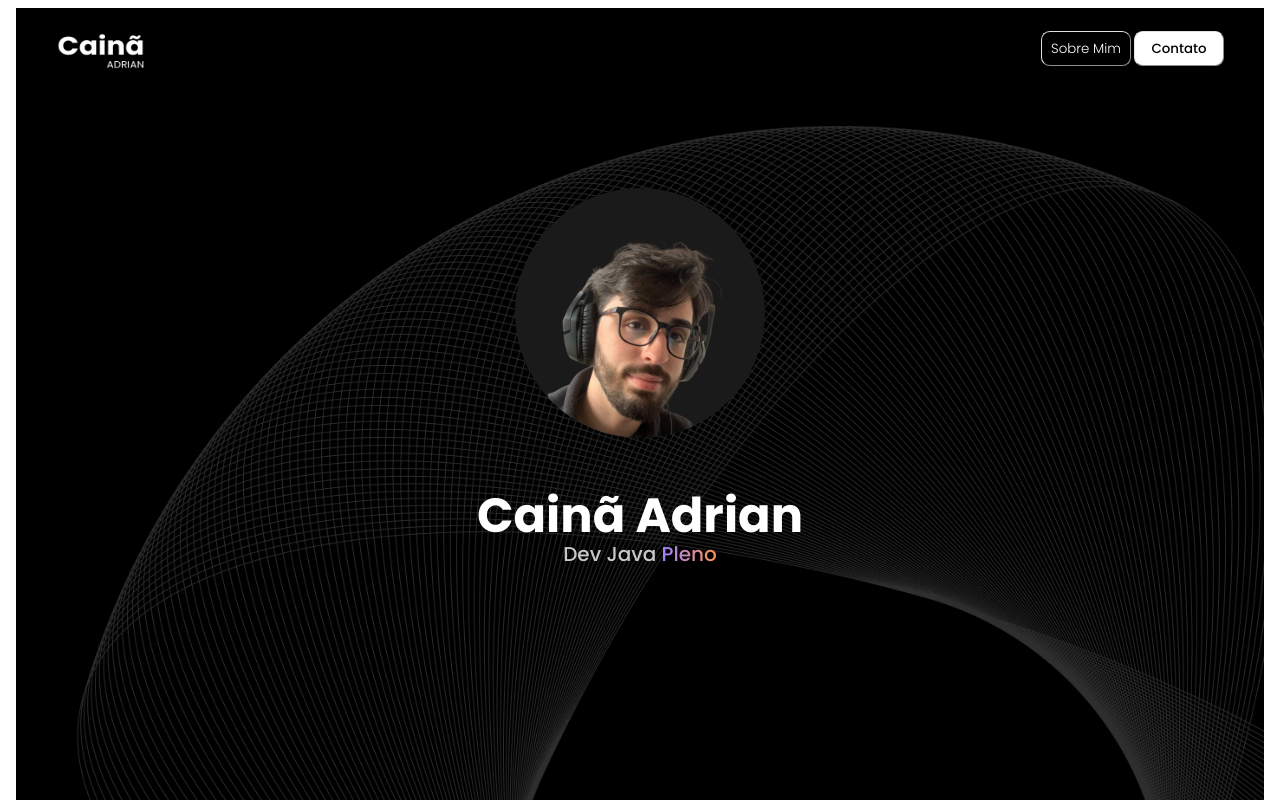
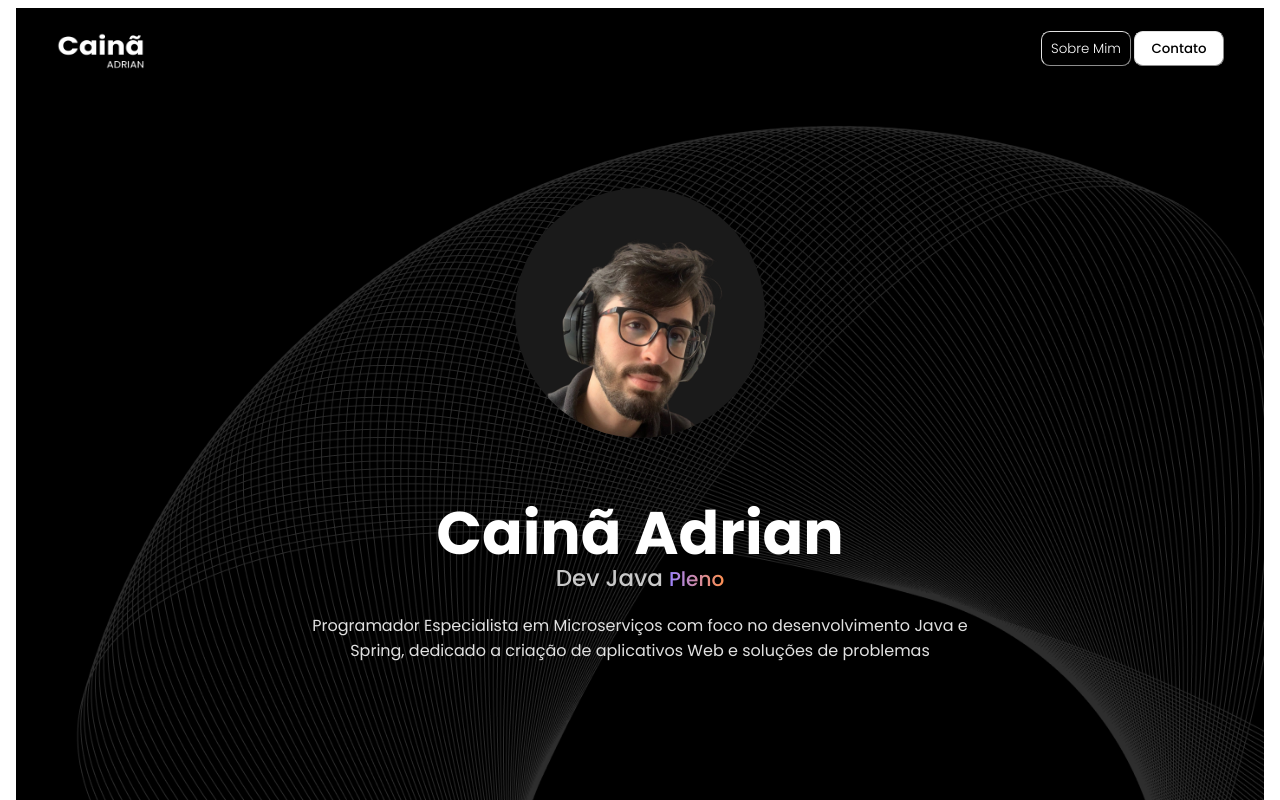
Before and after one commit to adrianmuniz/Portifolio-Dev, an Angular app: page / in a window 1280 px wide. Shown: the top 800 px of the page. Built offline with nearby package versions, Linux system fonts and the light colour scheme.

Commit message:
Apresentação

```diff
--- a/src/app/components/content/content.component.css
+++ b/src/app/components/content/content.component.css
@@ -9,7 +9,7 @@
   font-family: "Poppins", sans-serif;
   font-weight: 700;
   font-style: normal;
-  font-size: 24px;
+  font-size: 30px;
   align-items: center;
   justify-content: center;
   display: flex;
@@ -22,9 +22,9 @@
   font-family: "Poppins", sans-serif;
   font-weight: 500;
   font-style: normal;
-  margin-top: -65px;
+  margin-top: -80px;
   color: #C9C9C9;
-  font-size: 20px;
+  font-size: 23px;
 }
 
 .full {
@@ -36,3 +36,17 @@
   -webkit-background-clip: text;
   -webkit-text-fill-color: transparent;
 }
+
+.presentation, text-presentation {
+  width: 700px;
+  height: 40px;
+  display: flex;
+  justify-content: center;
+  align-items: center;
+  font-family: "Poppins", sans-serif;
+  font-weight: 400;
+  font-style: medium;
+  font-size: 16px;
+  text-align: center;
+  color: #E1E1E1;
+}
--- a/src/app/components/content/content.component.html
+++ b/src/app/components/content/content.component.html
@@ -11,6 +11,8 @@
   </div>
 
   <div class="presentation">
-
+      <div class="text-presentation">
+        <p>Programador Especialista em Microserviços com foco no desenvolvimento Java e Spring, dedicado a criação de aplicativos Web e soluções de problemas</p>
+      </div>
   </div>
 </div>
```
